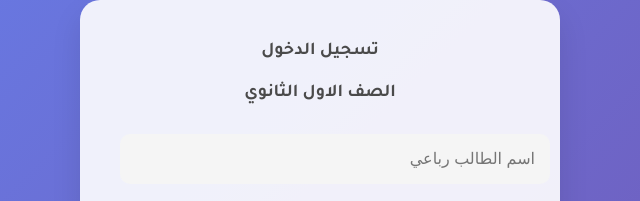
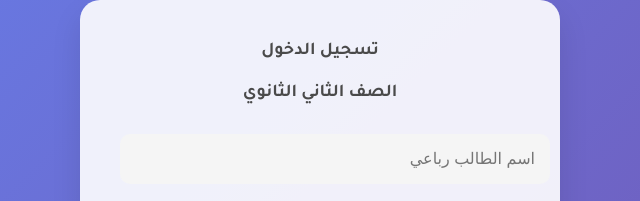
Before and after one commit to Yamenxy/test_data_2, a plain HTML site: page index.html in a window 1280 px wide. Shown: the top 201 px of the page, 320-960 px from the left. Drawn offline with Linux system fonts and the light colour scheme.

Commit message:
Update index.html

```diff
--- a/index.html
+++ b/index.html
@@ -1,4 +1,4 @@
-<!-- الصف الاول الثانوي -->
+<!-- الصف الثاني الثانوي -->
 <!DOCTYPE html>
 <html lang="en">
 <head>
@@ -273,7 +273,7 @@
             <div class="main">
                 <div class="signup">
                     <label for="chk" aria-hidden="true" style="font-size: large;">تسجيل الدخول</label>
-                    <label for="chk" aria-hidden="true" style="font-size: large;">الصف الاول الثانوي</label>
+                    <label for="chk" aria-hidden="true" style="font-size: large;">الصف الثاني الثانوي</label>
                     <input type="text" name="الاسم" placeholder="اسم الطالب رباعي" required>
                     <input type="text" name="رقم الطالب" placeholder="رقم هاتف الطالب" required>
                     <input type="text" name="رقم ولي الامر" placeholder="رقم ولي هاتف الامر" required>
```
